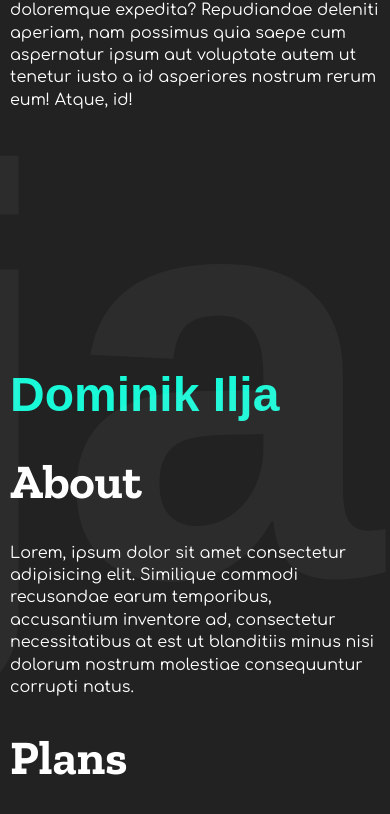
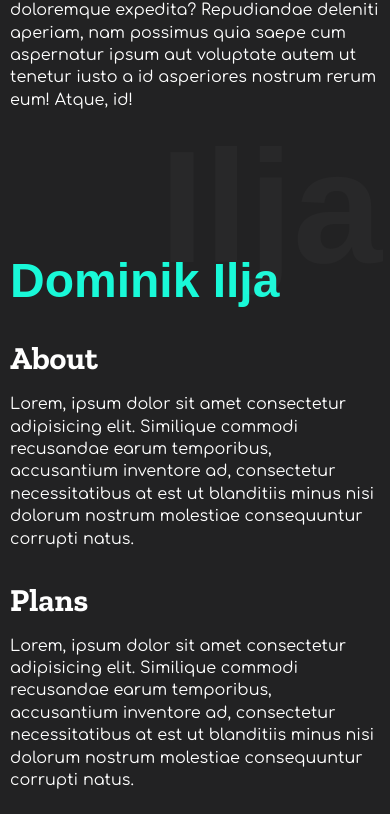
Before and after one commit to Dominik-Ilja-Devvv/website-portfolio, a website: page dist/index.html in a window 390 px wide. Shown: the part 5612-6426 px from the top of the page. Drawn offline with nearby package versions, Linux system fonts and the light colour scheme; a web font is replaced by a local one.

Commit message:
Made About section responsive

```diff
--- a/src/scss/style.scss
+++ b/src/scss/style.scss
@@ -93,10 +93,14 @@ h1, h2, h3, h4, h5, h6, p {
 
 .section-subtitle {
   margin-top: 0;
-  margin-bottom: 2rem;
+  margin-bottom: 1rem;
   font-family: $font-zilla-slab;
-  font-size: 3rem;
+  font-size: 2rem;
   color: var(--color-white, $color-white);
+
+  @media only screen and (min-width: 500px) {
+    font-size: 3rem;
+  }
 }
 
 .container, .container-center {
@@ -572,17 +576,36 @@ h1, h2, h3, h4, h5, h6, p {
   }
 
   .about {
+    // margin-top: 1rem;
     position: relative;
-    padding-top: 14rem;
-    padding-bottom: 14rem;
+    padding-top: 5.125rem;
+    padding-bottom: 5.125rem;
+    // padding-top: 14rem;
+    // padding-bottom: 14rem;
+
+    @media only screen and (min-width: 380px) {
+      padding-top: 6.875rem;
+      padding-bottom: 6.875rem;
+    }
+    @media only screen and (min-width: 500px) {
+      padding-top: 8.625rem;
+      padding-bottom: 8.625rem;
+      // margin-top: 5rem;
+    }
 
     .bg-title {
       position: absolute;
       top: 0;
       right: 0;
       margin-top: 0;
-      font-size: 36.25rem;
+      font-size: 10rem;
+      // font-size: 36.25rem;
       line-height: 0.8;
+      opacity: 0.6;
+
+      @media only screen and (min-width: 500px) {
+        font-size: 20rem;
+      }
     }
   }
 
```
Also changed, not shown: dist/css/style.css, 1 other file.
